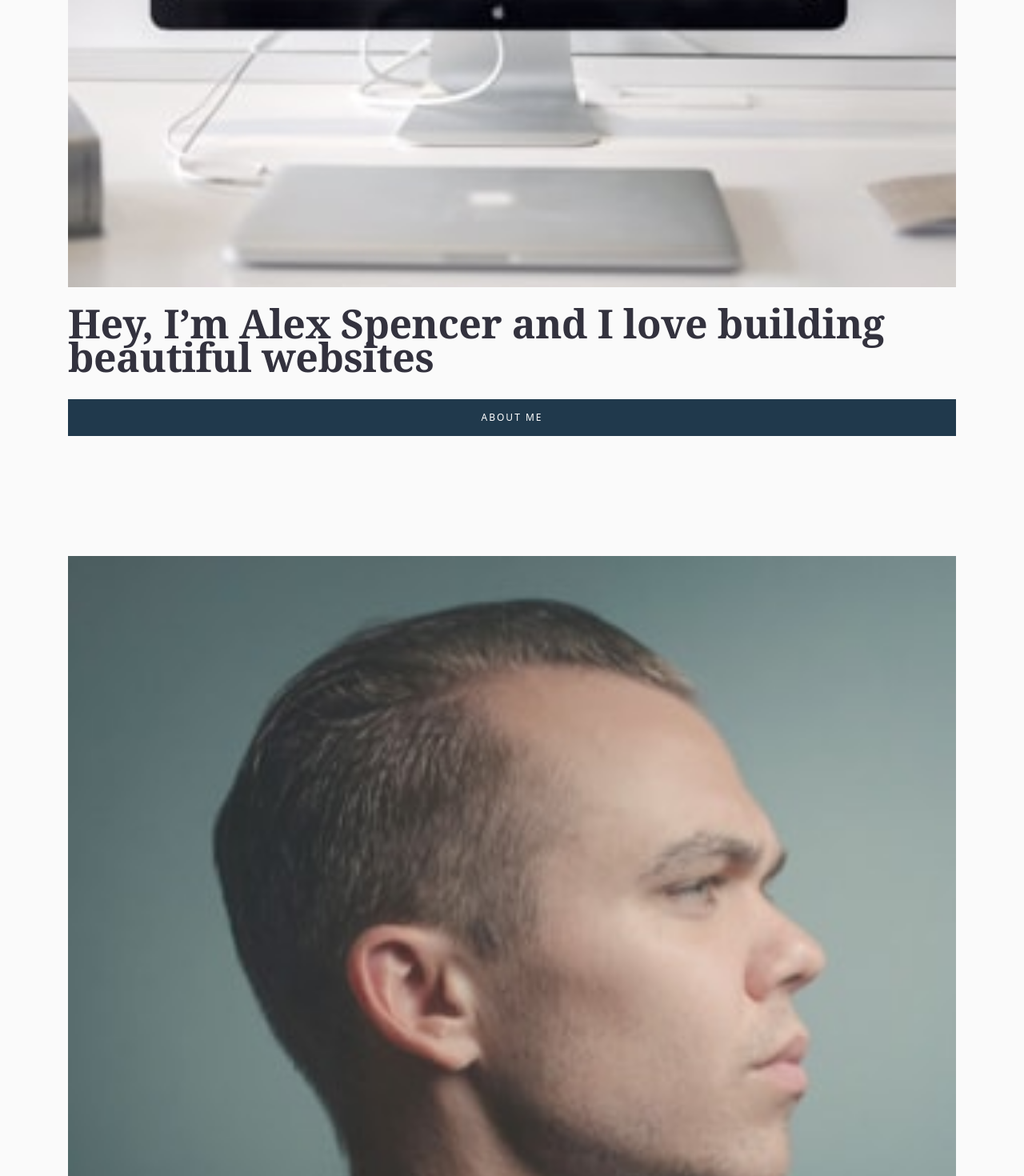
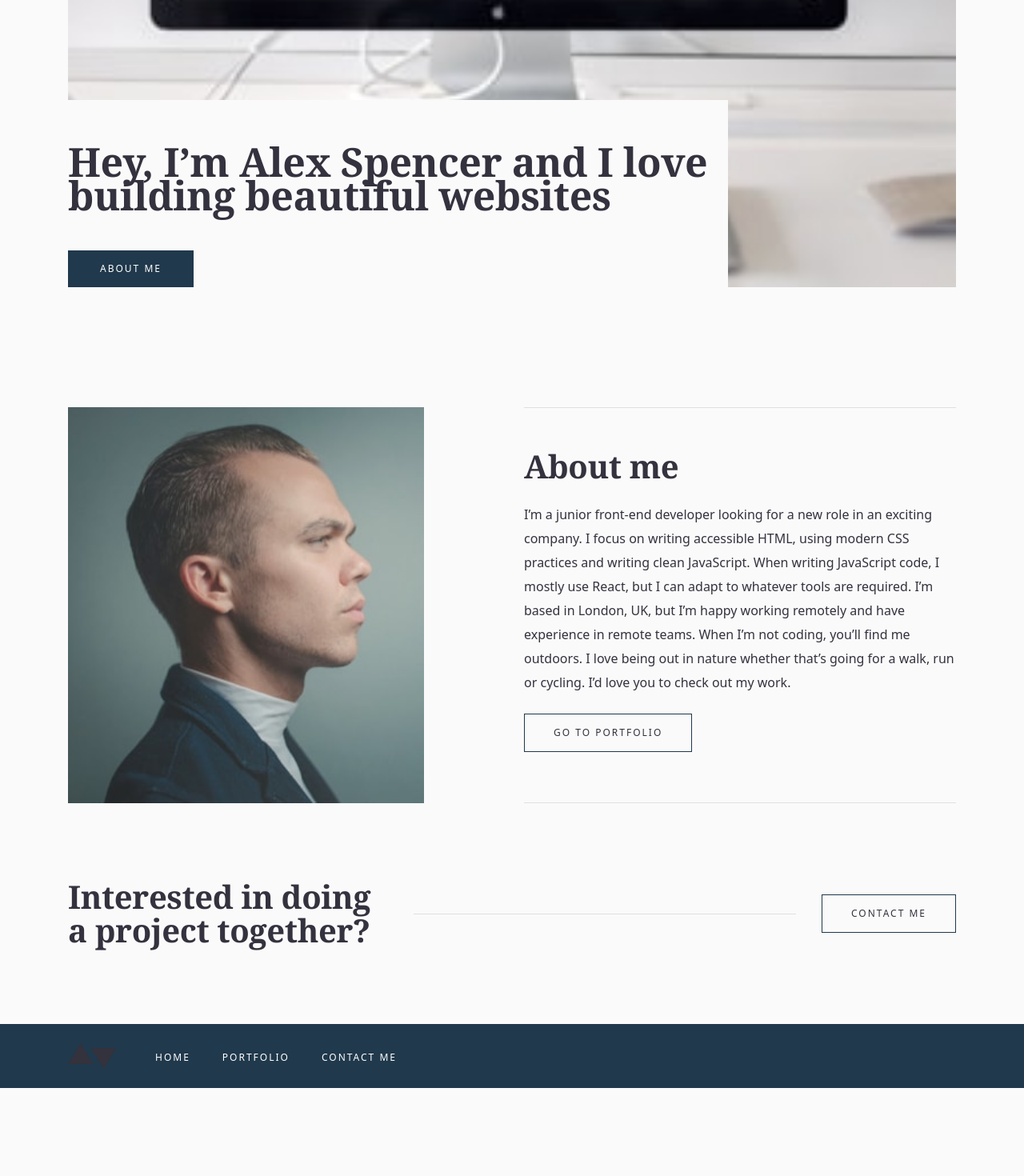
Before and after one commit to mateusbelicio/minimalist-portfolio-website, a Next.js app: page / in a window 1280 px wide. Shown: the part 760-2230 px from the top of the page at 80% size. After the commit the page ends 2120 px from the top, so only its background shows below. Built offline with nearby package versions, Linux system fonts and the light colour scheme.

Commit message:
style: home page sections for tablet devices

```diff
--- a/src/app/page.tsx
+++ b/src/app/page.tsx
@@ -6,7 +6,7 @@ import HeroSection from '@/components/sections/hero';
 
 export default function Home() {
   return (
-    <main className="flex min-h-screen flex-col items-center justify-between">
+    <main className="flex min-h-screen flex-col">
       <HeroSection />
       <AboutSection />
       <CallToActionSection />
--- a/src/components/footer.tsx
+++ b/src/components/footer.tsx
@@ -2,10 +2,10 @@ import Link from 'next/link';
 
 const Footer = () => {
   return (
-    <footer className="bg-secondary py-14 text-secondary-foreground">
-      <div className="main-container grid gap-10 text-center">
-        <img src="/logo.svg" alt="Logo" className="mx-auto" />
-        <ul className="flex flex-col items-center gap-8">
+    <footer className="bg-secondary py-14 text-secondary-foreground sm:py-6">
+      <div className="main-container flex flex-col gap-10 text-center sm:mr-auto sm:flex-row sm:gap-12">
+        <img src="/logo.svg" alt="Logo" className="mx-auto sm:mx-0" />
+        <ul className="flex flex-col items-center gap-8 sm:flex-row sm:gap-10">
           <li>
             <Link href="/" className="label-upper">
               Home
--- a/src/components/sections/about.tsx
+++ b/src/components/sections/about.tsx
@@ -10,9 +10,9 @@ const AboutSection = () => {
           alt="Alex Spencer"
           width={311}
           height={346}
-          className="h-auto w-full"
+          className="h-auto w-full object-cover object-right sm:col-start-1 sm:col-end-6 sm:row-start-1 sm:h-full"
         />
-        <div className="my-8 space-y-6 border-y border-border pb-[3.25rem] pt-8">
+        <div className="my-8 space-y-6 border-y border-border pb-[3.25rem] pt-8 sm:col-start-7 sm:col-end-13 sm:row-start-1 sm:my-0 sm:pt-[3.25rem]">
           <h2 className="heading-2">About me</h2>
           <p className="mt-1">
             I’m a junior front-end developer looking for a new role in an exciting company. I focus
--- a/src/components/sections/call-to-action.tsx
+++ b/src/components/sections/call-to-action.tsx
@@ -2,12 +2,15 @@ import Link from 'next/link';
 
 const CallToActionSection = () => {
   return (
-    <section className="py-20">
-      <div className="main-container flex flex-col items-center gap-10 text-center">
-        <h2 className="heading-2">Interested in doing a project together?</h2>
+    <section className="py-20 sm:py-24">
+      <div className="main-container flex flex-col items-center gap-10 text-center sm:flex-row sm:justify-between sm:gap-8">
+        <h2 className="heading-2 sm:max-w-[25rem] sm:text-left">
+          Interested in doing a project together?
+        </h2>
+        <span className="hidden h-px bg-border sm:block sm:flex-1"></span>
         <Link
           href="/contact"
-          className="label-upper inline-block border border-secondary px-9 py-4"
+          className="label-upper inline-block whitespace-nowrap border border-secondary px-9 py-4"
         >
           Contact me
         </Link>
--- a/src/components/sections/hero.tsx
+++ b/src/components/sections/hero.tsx
@@ -9,14 +9,16 @@ const HeroSection = () => {
           alt="image"
           height={271}
           width={311}
-          className="h-auto w-full"
+          className="h-auto w-full sm:row-start-1"
         />
-        <h1 className="heading-1 bg-background">
-          Hey, I’m Alex Spencer and I love building beautiful websites
-        </h1>
-        <button className="label-upper mt-2 bg-secondary py-4 text-center text-secondary-foreground">
-          About me
-        </button>
+        <div className="flex flex-col items-start gap-8 bg-background sm:col-start-1 sm:col-end-10 sm:row-start-1 sm:gap-12 sm:self-end sm:pt-14">
+          <h1 className="heading-1">
+            Hey, I’m Alex Spencer and I love building beautiful websites
+          </h1>
+          <button className="label-upper bg-secondary px-10 py-4 text-center text-secondary-foreground">
+            About me
+          </button>
+        </div>
       </div>
     </section>
   );
```
